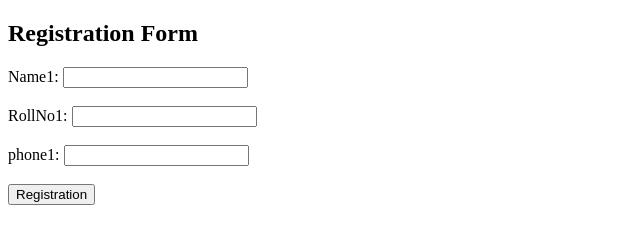
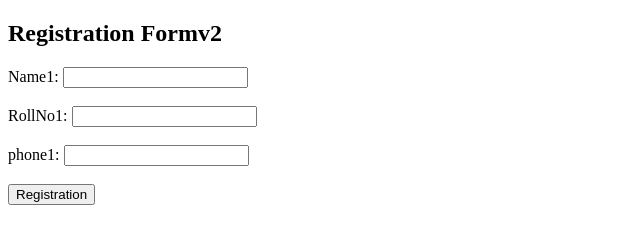
Before and after one commit to PuneetsaiCH-JoaT/td, a plain HTML site: page index.html in a window 1280 px wide. Shown: the full height of the page, 0-640 px from the left. Drawn offline with Linux system fonts and the light colour scheme.

Commit message:
Update registration form header to 'Registration Formv2'

```diff
--- a/index.html
+++ b/index.html
@@ -6,7 +6,7 @@
     <title>Registration Form</title>
 </head>
 <body>
-    <h2>Registration Form</h2>
+    <h2>Registration Formv2</h2>
     <form>
         Name1:
         <input type="text" name="Name"><br><br>
```
